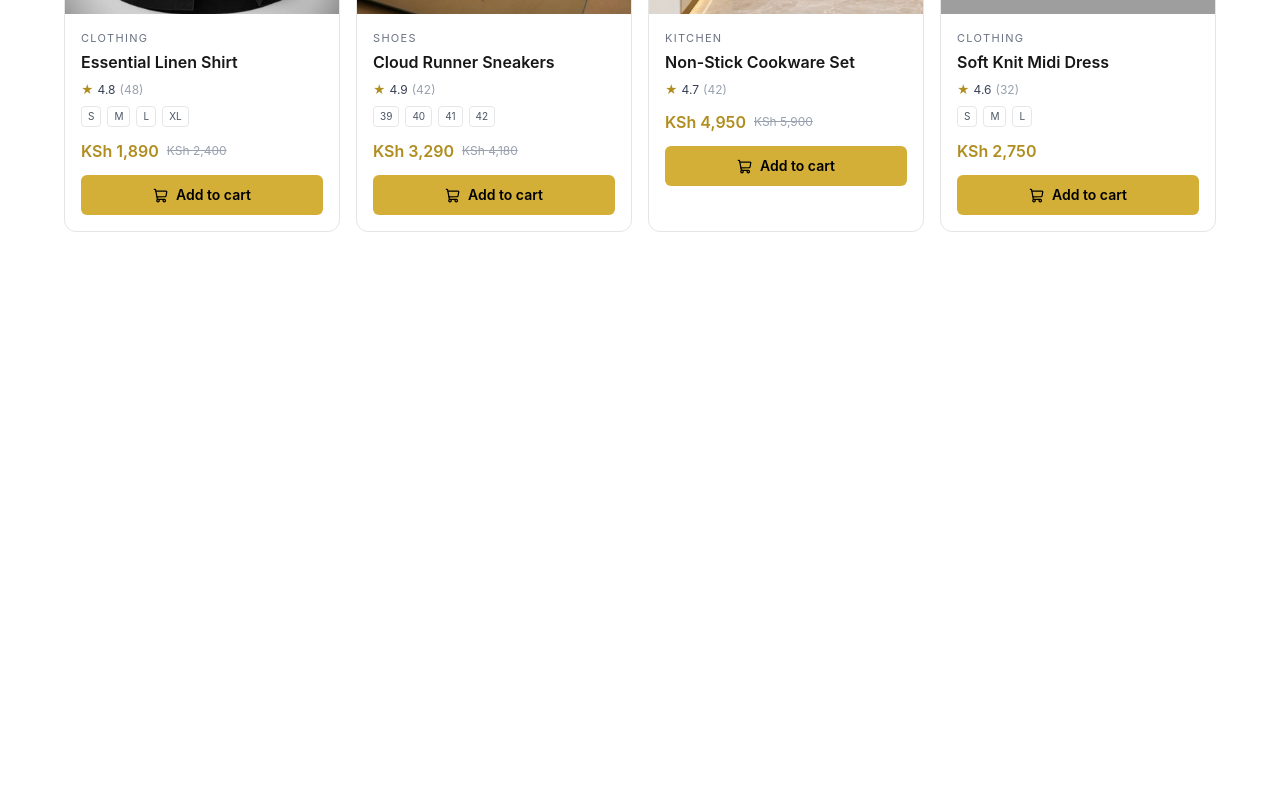
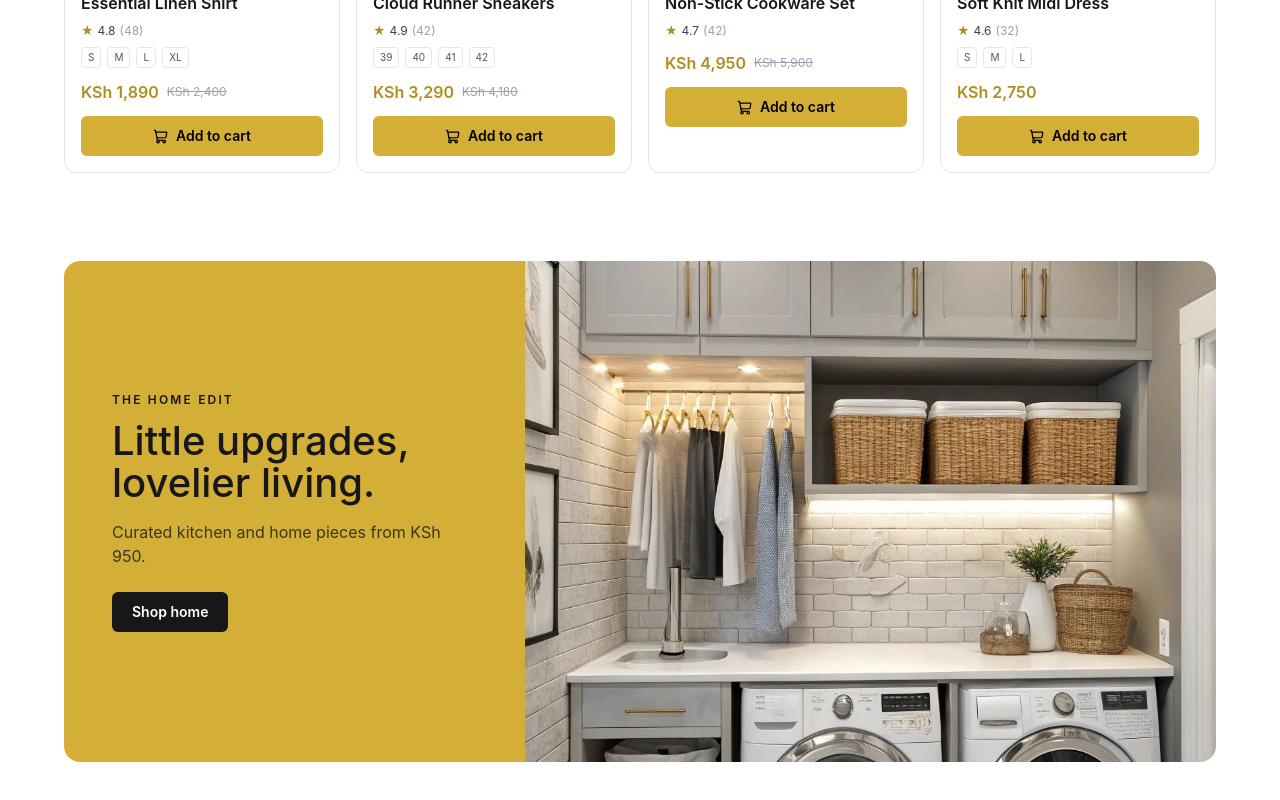
Before and after one commit to Linkon-Tuhoto/E-commerce-website, a React (Vite) app in the folder ecommerce/: page / in a window 1280 px wide. Shown: the part 1900-2700 px from the top of the page. Before the commit the page ends 2180 px from the top, so only its background shows below. Built offline with nearby package versions, Linux system fonts and the light colour scheme; grey boxes are pictures that could not be loaded.

Commit message:
banner code

```diff
--- a/ecommerce/src/App.jsx
+++ b/ecommerce/src/App.jsx
@@ -3,10 +3,12 @@ import { BrowserRouter, Routes, Route } from 'react-router-dom'
 import Home from './pages/Home'
 import Shop from './components/Shop'
 import ProductDetails from './pages/ProductDetails'
+import Navbar from './components/Navbar'
 
 function App() {
   return (
     <BrowserRouter>
+    <Navbar />
       <Routes>
 
         <Route path="/" element={<Home />} />
--- a/ecommerce/src/components/FeaturedProducts.jsx
+++ b/ecommerce/src/components/FeaturedProducts.jsx
@@ -28,8 +28,7 @@ function FeaturedProducts() {
           <Link
             to="/shop"
             className="
-              hidden
-              sm:flex
+              flex
               items-center
               gap-1
               text-sm
--- a/ecommerce/src/components/Hero.jsx
+++ b/ecommerce/src/components/Hero.jsx
@@ -5,7 +5,7 @@ import  heroimg from "../assets/heroimg.png";
 function Hero() {
   return (
     <section className="w-full bg-white">
-      <div className="max-w-[1200px] mx-auto px-4 sm:px-6 py-6 sm:py-8">
+      <div className="max-w-[1200px] mx-auto px-4 sm:px-6 pt-35 sm:pt-40">
 
         {/* HERO CONTAINER */}
         <div
--- a/ecommerce/src/components/Navbar.jsx
+++ b/ecommerce/src/components/Navbar.jsx
@@ -16,7 +16,7 @@ function Navbar() {
   };
 
   return (
-    <header className="w-full bg-white">
+    <header className="w-full bg-white fixed top-0 left-0 z-50 shadow-sm">
 
       {/* ================= TOP BAR ================= */}
 
--- /dev/null
+++ b/ecommerce/src/components/PromoBanner.jsx
@@ -0,0 +1,94 @@
+
+import { Link } from "react-router-dom";
+import householdImage from "../assets/household.png";
+
+function PromoBanner() {
+  return (
+    <section className="w-full bg-white">
+      <div className="max-w-[1200px] mx-auto px-4 sm:px-6 py-10">
+
+        {/* BANNER */}
+
+        <div
+          className="
+            w-full
+            overflow-hidden
+            rounded-2xl
+            grid
+            grid-cols-1
+            md:grid-cols-[40%_60%]
+            md:aspect-[2.3/1]
+          "
+        >
+
+          {/* ================= GOLD SECTION ================= */}
+
+          <div className="bg-[#D4AF37] flex items-center px-7 sm:px-10 lg:px-12 py-10 md:py-0">
+
+            <div className="max-w-[430px]">
+
+              <p className="text-[10px] sm:text-xs font-semibold tracking-[0.18em] uppercase text-[#171717]">
+                The home edit
+              </p>
+
+              <h2 className="mt-3 text-3xl sm:text-4xl lg:text-[40px] leading-[1.05] font-medium text-[#171717]">
+                Little upgrades,
+                <br />
+                lovelier living.
+              </h2>
+
+              <p className="mt-4 text-sm sm:text-base text-[#171717]/80">
+                Curated kitchen and home pieces from KSh 950.
+              </p>
+
+              <Link
+                to="/shop?category=Household"
+                className="
+                  inline-flex
+                  items-center
+                  justify-center
+                  mt-6
+                  px-5
+                  h-10
+                  rounded-md
+                  bg-[#171717]
+                  text-white
+                  text-sm
+                  font-semibold
+                  hover:bg-black
+                  transition
+                "
+              >
+                Shop home
+              </Link>
+
+            </div>
+
+          </div>
+
+
+          {/* ================= IMAGE ================= */}
+
+          <div className="w-full h-[260px] md:h-full overflow-hidden">
+
+            <img
+              src={householdImage}
+              alt="Home and household products"
+              className="
+                w-full
+                h-full
+                object-cover
+                object-center
+              "
+            />
+
+          </div>
+
+        </div>
+
+      </div>
+    </section>
+  );
+}
+
+export default PromoBanner;
--- a/ecommerce/src/pages/Home.jsx
+++ b/ecommerce/src/pages/Home.jsx
@@ -3,15 +3,16 @@ import Hero from '../components/Hero'
 import Categories from '../components/Categories'
 import Benefits from '../components/Benefits'
 import FeaturedProducts from '../components/FeaturedProducts'
+import PromoBanner from '../components/PromoBanner'
 
 function Home() {
   return (
     <>
-      <Navbar />
       <Hero />
       <Categories />
       <Benefits />
       <FeaturedProducts />
+      <PromoBanner />
     </>
   )
 }
```
